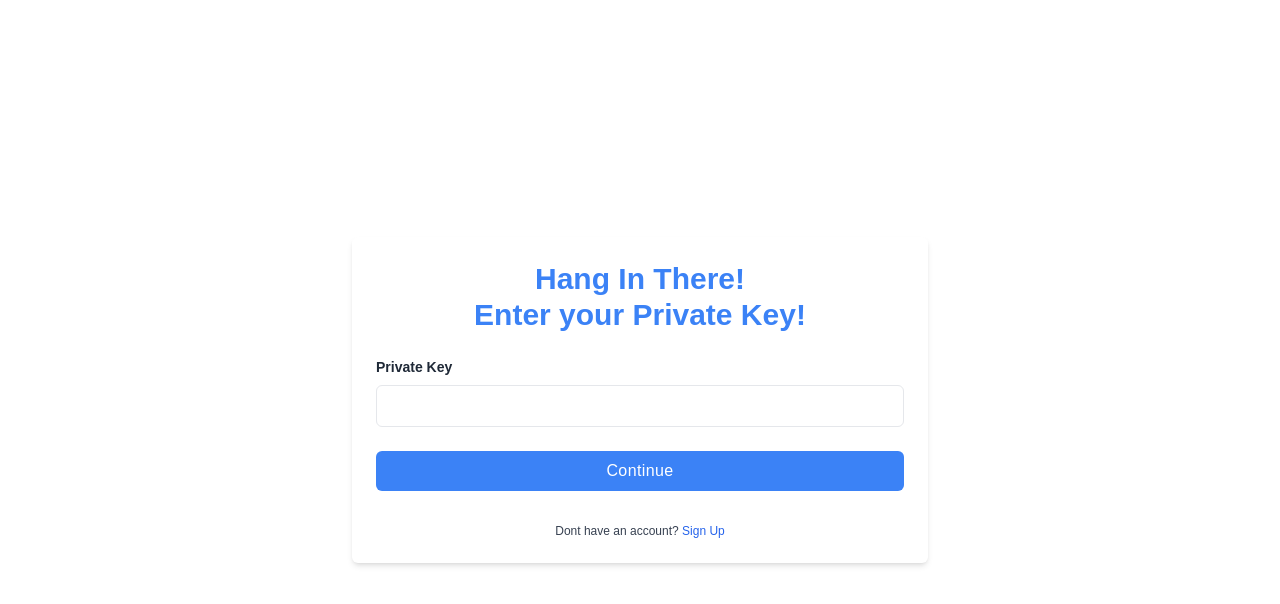
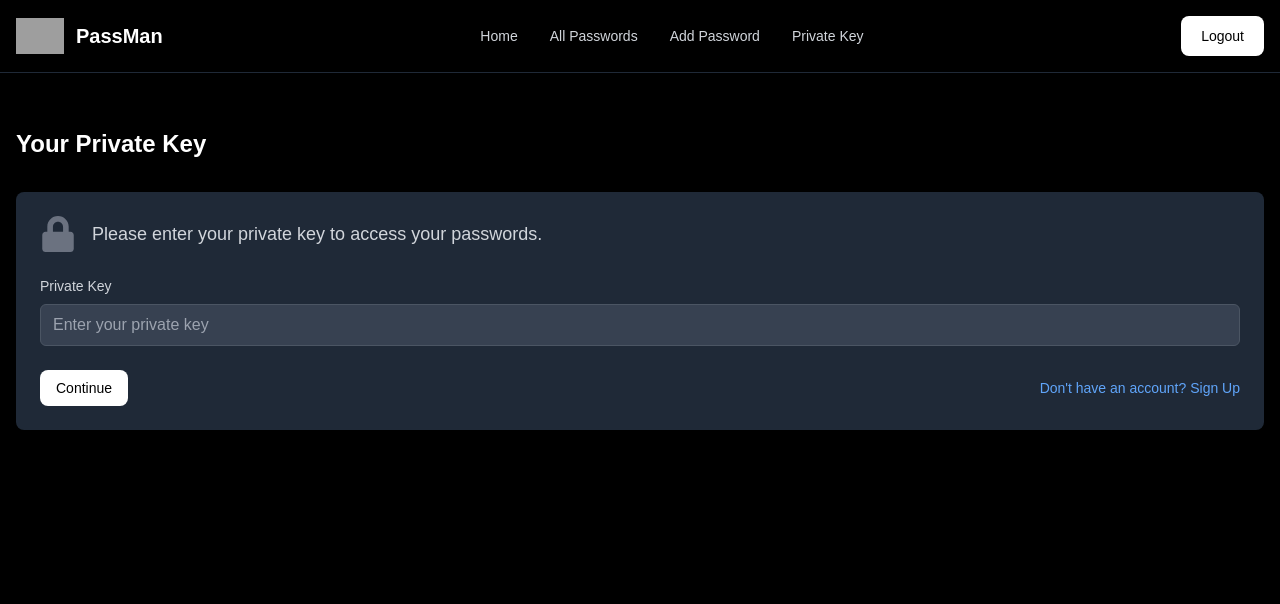
Before and after one commit to joeyyy09/PassMan, a React (Create React App) app in the folder frontend/: page /privateKey in a window 1280 px wide. Shown: the top 604 px of the page. Built offline with nearby package versions, Linux system fonts and the light colour scheme; grey boxes are pictures that could not be loaded.

Commit message:
Update add passwords page and pkey page
Signed-off-by: joeyyy09 <menteharshith@gmail.com>

```diff
--- a/frontend/src/pages/allPassword.js
+++ b/frontend/src/pages/allPassword.js
@@ -1,54 +1,49 @@
 import React, { useEffect, useState } from "react";
-import Navbar from "../components/navbar";
-import CardComponent from "../components/cards";
 import { Link } from "react-router-dom";
 import axios from "axios";
 import jwt_decode from "jwt-decode";
+import { FaPlus, FaLock } from "react-icons/fa";
+import Navbar from "../components/navbar";
+import CardComponent from "../components/cards";
 
-const AllPasswords = (props) => {
 const URL = "http://localhost:3300";
+
+const AllPasswords = ({ privateKey }) => {
+  const [passwords, setPasswords] = useState([]);
   const accessToken = sessionStorage.getItem("access");
-  const { privateKey } = props;
-  const [Passwords, setPasswords] = useState([]);
   axios.defaults.withCredentials = true;
   axios.defaults.headers.common["authorization"] = "Bearer " + accessToken;
-
   const axiosJWT = axios.create();
 
   useEffect(() => {
     async function fetchData() {
-      await axiosJWT
-        .get(`${URL}/pass/getallpass`)
-        .then((response) => {
+      try {
+        const response = await axiosJWT.get(`${URL}/pass/getallpass`);
         setPasswords(response.data);
-        })
-        .catch((err) => {
-          console.log(err);
-          if (err.response.data.msg === "jwt expired") {
+      } catch (err) {
+        console.error(err);
+        if (err.response?.data?.msg === "jwt expired") {
           alert("User logged out");
           sessionStorage.removeItem("access");
           window.location.reload(false);
         }
-        });
+      }
     }
     fetchData();
   }, []);
 
   const newTokenGenerator = async () => {
-    await axios
-      .post(`${URL}/auth/refresh-token`)
-      .then((response) => {
+    try {
+      const response = await axios.post(`${URL}/auth/refresh-token`);
       const { accessToken } = response.data;
       if (!accessToken) {
-          console.log("User unauthorised");
+        console.log("User unauthorized");
       } else {
-          console.log(accessToken);
         sessionStorage.setItem("access", accessToken);
       }
-      })
-      .catch((err) => {
-        console.log(err);
-      });
+    } catch (err) {
+      console.error(err);
+    }
   };
 
   axiosJWT.interceptors.request.use(
@@ -56,9 +51,8 @@ const AllPasswords = (props) => {
       let currentDate = new Date();
       const decodedToken = jwt_decode(sessionStorage.getItem("access"));
       if (decodedToken.exp * 1000 < currentDate.getTime()) {
-        const data = await newTokenGenerator();
-        config.headers["authorization"] =
-          "Bearer " + sessionStorage.getItem("access");
+        await newTokenGenerator();
+        config.headers["authorization"] = "Bearer " + sessionStorage.getItem("access");
       }
       return config;
     },
@@ -68,46 +62,28 @@ const AllPasswords = (props) => {
   );
 
   return (
-    <div className="bg-black">
-      <div className="flex justify-center">
-        <Navbar className="" />
+    <div className="min-h-screen bg-black text-white">
+      <Navbar />
+      <div className="container mx-auto px-4 pt-28 pb-8">
+        <div className="flex justify-between items-center mb-8">
+          <h1 className="text-3xl font-bold text-white">Your Passwords</h1>
         </div>
-      <div className="flex justify-center">
-        {/* <button
-          type="button"
-          class="mt-32  text-white bg-blue-700 hover:bg-blue-800 focus:ring-4 focus:outline-none focus:ring-blue-300 font-medium rounded-lg text-sm px-5 py-2.5 text-center inline-flex items-center mr-2 dark:bg-blue-600 dark:hover:bg-blue-700 dark:focus:ring-blue-800"
-        >
-          <svg
-            aria-hidden="true"
-            class="w-5 h-5 mr-2 -ml-1"
-            fill="currentColor"
-            viewBox="0 0 20 20"
-            xmlns="http://www.w3.org/2000/svg"
-          >
-            <path d="M3 1a1 1 0 000 2h1.22l.305 1.222a.997.997 0 00.01.042l1.358 5.43-.893.892C3.74 11.846 4.632 14 6.414 14H15a1 1 0 000-2H6.414l1-1H14a1 1 0 00.894-.553l3-6A1 1 0 0017 3H6.28l-.31-1.243A1 1 0 005 1H3zM16 16.5a1.5 1.5 0 11-3 0 1.5 1.5 0 013 0zM6.5 18a1.5 1.5 0 100-3 1.5 1.5 0 000 3z"></path>
-          </svg>
-          Add New Password
-        </button> */}
+        {passwords.length === 0 ? (
+          <div className="text-center py-60">
+            <FaLock className="text-4xl mx-auto mb-4 text-gray-500" />
+            <p className="text-lg text-gray-400">No passwords saved yet. Add your first password to get started!</p>
           </div>
-      <div className="mt-8 p-16 grid grid-rows-3 grid-flow-row gap-16">
-        {Passwords.map((pass, i) => {
-          return (
+        ) : (
+          <div className="grid grid-cols-1 sm:grid-cols-2 lg:grid-cols-3 gap-4">
+            {passwords.map((pass, i) => (
               <CardComponent
                 key={i}
                 passwordDetailes={pass}
                 privateKey={privateKey}
               />
-          );
-        })}
+            ))}
           </div>
-      <div>
-        <Link
-          class="fixed z-90 bottom-10 right-8 bg-blue-600 w-20 h-20 rounded-full drop-shadow-lg flex justify-center items-center text-white text-4xl hover:bg-blue-700 hover:drop-shadow-2xl duration-300"
-          href="/addPassword"
-        >
-          {" "}
-          +
-        </Link>
+        )}
       </div>
     </div>
   );
--- a/frontend/src/pages/privateKey.js
+++ b/frontend/src/pages/privateKey.js
@@ -1,16 +1,18 @@
+import React from "react";
 import axios from "axios";
 import { Link, useNavigate } from "react-router-dom";
-import { useState } from "react";
 import jwt_decode from "jwt-decode";
+import Navbar from "../components/navbar";
+import { FaLock } from "react-icons/fa";
+
+const URL = "http://localhost:3300";
 
 export default function PrivateKey(props) {
-  const URL = "http://localhost:3300";
   const { setPrivateKey, privateKey } = props;
   const accessToken = sessionStorage.getItem("access");
   axios.defaults.withCredentials = true;
   axios.defaults.headers.common["authorization"] = "Bearer " + accessToken;
   const navigate = useNavigate();
-
   const axiosJWT = axios.create();
 
   const checkPrivate = async () => {
@@ -25,9 +27,8 @@ export default function PrivateKey(props) {
   };
 
   const newTokenGenerator = async () => {
-    await axios
-      .post(`${URL}/auth/refresh-token`)
-      .then((response) => {
+    try {
+      const response = await axios.post(`${URL}/auth/refresh-token`);
       const { accessToken } = response.data;
       if (!accessToken) {
         console.log("User unauthorised");
@@ -35,10 +36,9 @@ export default function PrivateKey(props) {
         console.log(accessToken);
         sessionStorage.setItem("access", accessToken);
       }
-      })
-      .catch((err) => {
+    } catch (err) {
       console.log(err);
-      });
+    }
   };
 
   axiosJWT.interceptors.request.use(
@@ -46,9 +46,8 @@ export default function PrivateKey(props) {
       let currentDate = new Date();
       const decodedToken = jwt_decode(sessionStorage.getItem("access"));
       if (decodedToken.exp * 1000 < currentDate.getTime()) {
-        const data = await newTokenGenerator();
-        config.headers["authorization"] =
-          "Bearer " + sessionStorage.getItem("access");
+        await newTokenGenerator();
+        config.headers["authorization"] = "Bearer " + sessionStorage.getItem("access");
       }
       return config;
     },
@@ -58,43 +57,48 @@ export default function PrivateKey(props) {
   );
 
   return (
-    <div className="relative flex flex-col justify-center min-h-screen overflow-hidden">
-      <div className="w-full p-6 m-auto bg-white rounded-md shadow-md lg:max-w-xl">
-        <h1 className="text-3xl font-semibold text-center text-blue-500">
-          Hang In There! <br />
-          Enter your Private Key!
-        </h1>
-        <form className="mt-6">
-          <div className="mb-2">
+    <div className="min-h-screen bg-black text-white">
+      <Navbar />
+      <div className="container mx-auto px-4 pt-32 pb-8">
+        <div className="flex justify-between items-center mb-8">
+          <h1 className="text-2xl font-bold text-white">Your Private Key</h1>
+        </div>
+        <div className="bg-gray-800 rounded-lg p-6 shadow-lg">
+          <div className="flex items-center mb-6">
+            <FaLock className="text-4xl text-gray-500 mr-4" />
+            <p className="text-lg text-gray-300">
+              Please enter your private key to access your passwords.
+            </p>
+          </div>
+          <div className="mb-6">
             <label
-              // for="password"
-              className="block text-sm font-semibold text-gray-800"
+              htmlFor="privateKey"
+              className="block mb-2 text-sm font-medium text-gray-300"
             >
               Private Key
             </label>
             <input
+              id="privateKey"
               name="privateKey"
               value={privateKey}
               onChange={handleChange}
               type="password"
-              className="block w-full px-4 py-2 mt-2 text-purple-700 bg-white border rounded-md focus:border-blue-400 focus:ring-blue-300 focus:outline-none focus:ring focus:ring-opacity-40"
+              className="w-full px-3 py-2 bg-gray-700 border border-gray-600 rounded-md text-white focus:outline-none focus:ring-2 focus:ring-blue-500"
+              placeholder="Enter your private key"
             />
           </div>
-
-          <div className="mt-6" onClick={checkPrivate}>
-            <Link className="w-full flex justify-center px-4 py-2 tracking-wide text-white transition-colors duration-200 transform bg-blue-500 rounded-md hover:bg-blue-600 focus:outline-none focus:bg-blue-600">
+          <div className="flex justify-between items-center">
+            <button
+              onClick={checkPrivate}
+              className="bg-white hover:bg-gray-300 text-black px-4 py-2 rounded-lg text-sm font-medium transition-all"
+            >
               Continue
+            </button>
+            <Link to="/signup" className="text-blue-400 hover:underline text-sm">
+              Don't have an account? Sign Up
             </Link>
           </div>
-        </form>
-
-        <p className="mt-8 text-xs font-light text-center text-gray-700">
-          {" "}
-          Dont have an account?{" "}
-          <Link className="font-medium text-blue-600 hover:underline">
-            Sign Up
-          </Link>
-        </p>
+        </div>
       </div>
     </div>
   );
```
Also changed, not shown: frontend/src/pages/addPassword.js (+6 -11 lines). Lines whose indentation alone changed are shown as unchanged.
